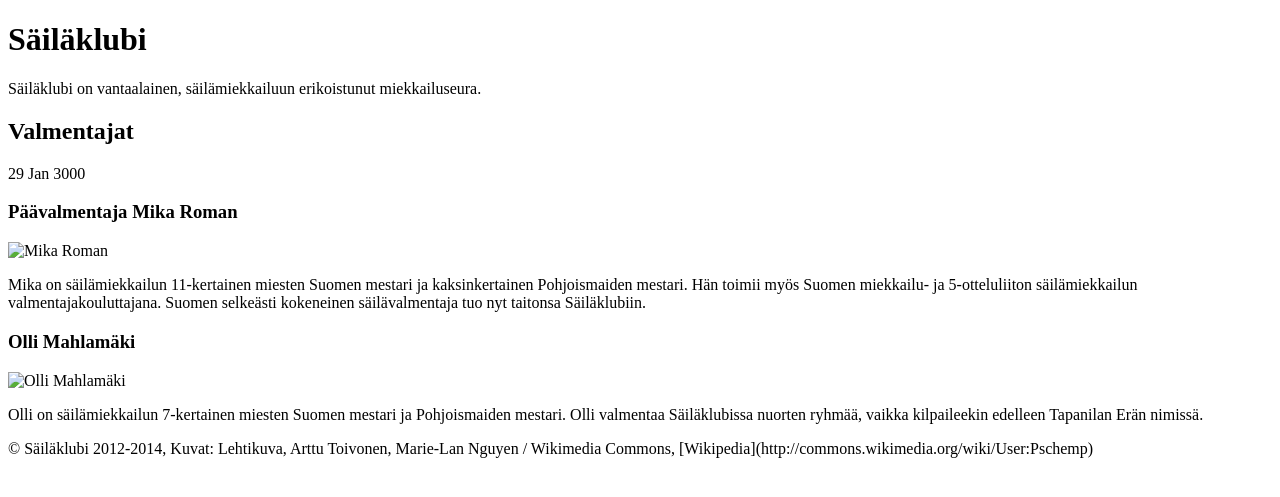
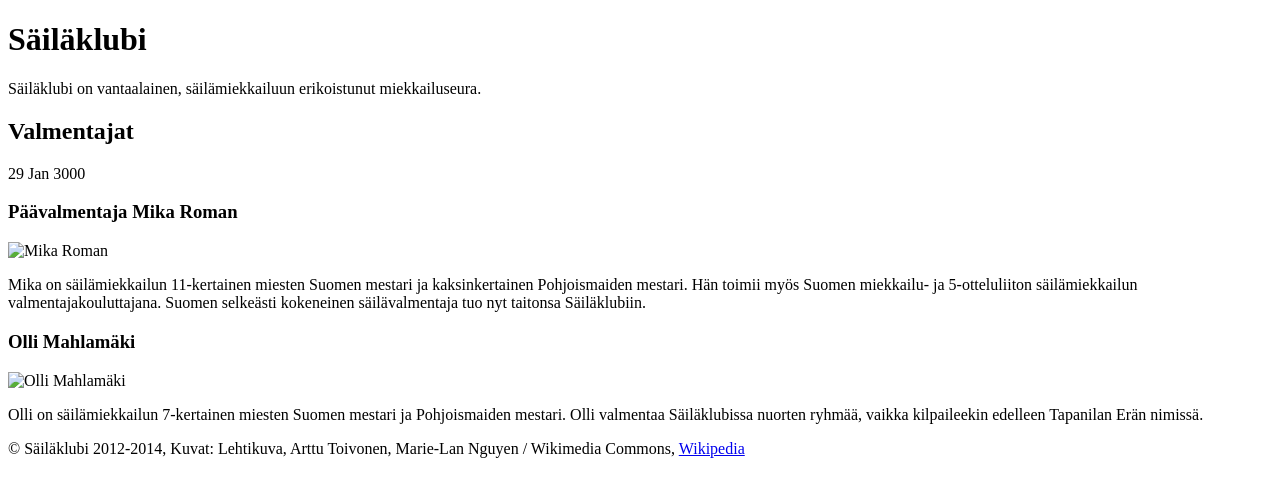
Before and after one commit to omahlama/sailaklubi.fi, a Jekyll site: the page built from _posts/3000-01-29-valmentajat.md, in a window 1280 px wide. Shown: the top 497 px of the page. Built offline with Jekyll 4.4.1, drawn with Linux system fonts in a browser that asks for light colours; Markdown is read by kramdown in place of the engine named in the settings.

Commit message:
Fix footer

```diff
--- a/_layouts/default.html
+++ b/_layouts/default.html
@@ -41,7 +41,7 @@
     {{ content }}
 
     <footer>
-      <p class="content">© Säiläklubi 2012-2014, Kuvat: Lehtikuva, Arttu Toivonen, Marie-Lan Nguyen / Wikimedia Commons, [Wikipedia](http://commons.wikimedia.org/wiki/User:Pschemp)</p>
+      <p class="content">© Säiläklubi 2012-2014, Kuvat: Lehtikuva, Arttu Toivonen, Marie-Lan Nguyen / Wikimedia Commons, <a href="http://commons.wikimedia.org/wiki/User:Pschemp">Wikipedia</a></p>
     </footer>
 
     <script src="//code.jquery.com/jquery.js"></script>
```
